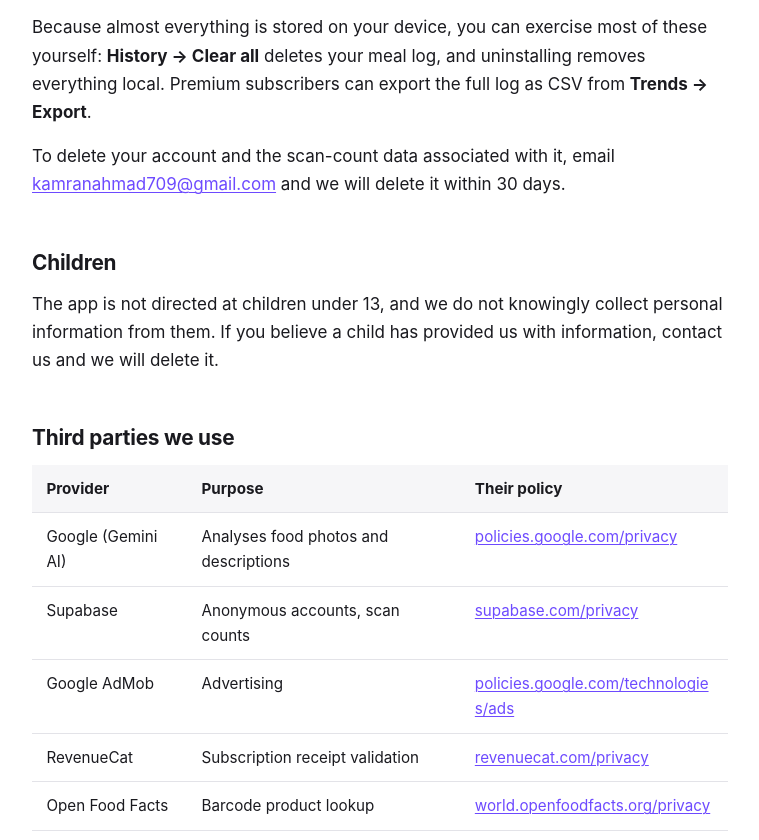
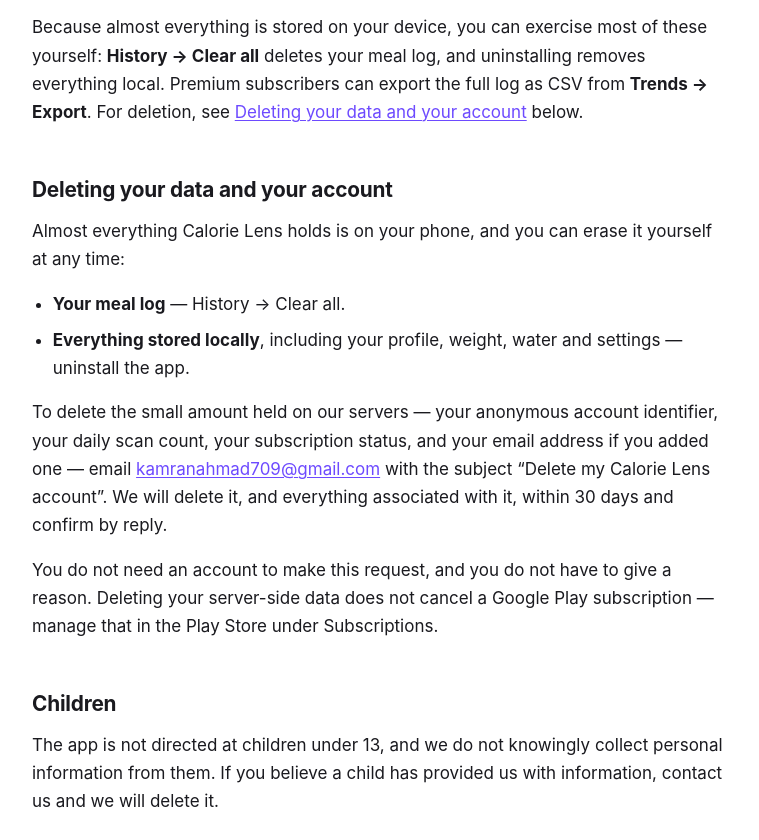
Before and after one commit to AhmadFaraz121/calorielens-privacy, a plain HTML site: page index.html in a window 1280 px wide. Shown: the part 4129-4969 px from the top of the page, without its empty margins (260-1019 px from the left). Drawn offline with Linux system fonts and the light colour scheme.

Commit message:
Add anchored data-deletion section for Play Data safety

```diff
--- a/index.html
+++ b/index.html
@@ -212,10 +212,24 @@
 personal information, and to object to processing.</p>
 <p>Because almost everything is stored on your device, you can exercise most of these yourself:
 <strong>History → Clear all</strong> deletes your meal log, and uninstalling removes everything
-local. Premium subscribers can export the full log as CSV from <strong>Trends → Export</strong>.</p>
-<p>To delete your account and the scan-count data associated with it, email
-<a href="mailto:kamranahmad709@gmail.com">kamranahmad709@gmail.com</a> and we will delete it within
-30 days.</p>
+local. Premium subscribers can export the full log as CSV from <strong>Trends → Export</strong>.
+For deletion, see <a href="#data-deletion">Deleting your data and your account</a> below.</p>
+<h2 id="data-deletion">Deleting your data and your account</h2>
+<p>Almost everything Calorie Lens holds is on your phone, and you can erase it yourself at any
+time:</p>
+<ul>
+  <li><strong>Your meal log</strong> — History → Clear all.</li>
+  <li><strong>Everything stored locally</strong>, including your profile, weight, water and
+      settings — uninstall the app.</li>
+</ul>
+<p>To delete the small amount held on our servers — your anonymous account identifier, your daily
+scan count, your subscription status, and your email address if you added one — email
+<a href="mailto:kamranahmad709@gmail.com?subject=Delete%20my%20Calorie%20Lens%20account">kamranahmad709@gmail.com</a>
+with the subject &ldquo;Delete my Calorie Lens account&rdquo;. We will delete it, and everything
+associated with it, within 30 days and confirm by reply.</p>
+<p>You do not need an account to make this request, and you do not have to give a reason. Deleting
+your server-side data does not cancel a Google Play subscription — manage that in the Play Store
+under Subscriptions.</p>
 
 <h2>Children</h2>
 <p>The app is not directed at children under 13, and we do not knowingly collect personal
```
